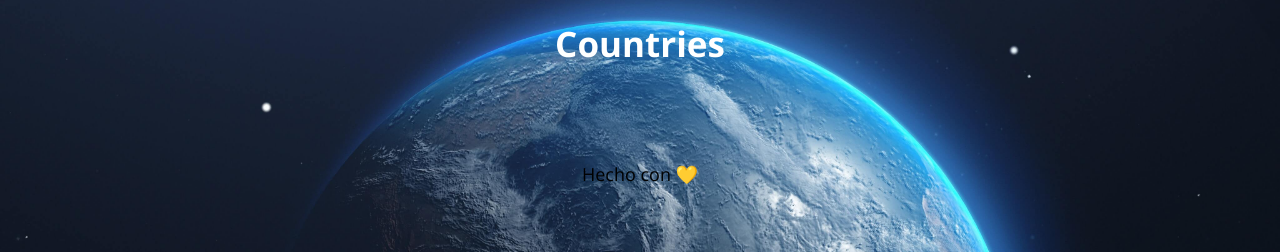
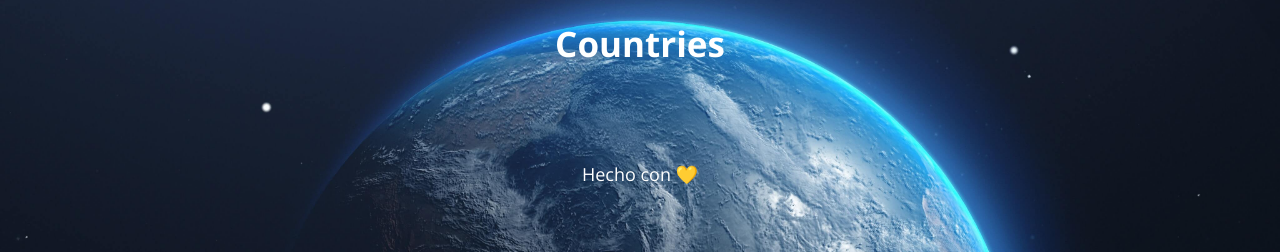
Before and after one commit to ManuMxrales/PI-Countries, a React (Create React App) app in the folder client/: page / in a window 1280 px wide. Shown: the top 252 px of the page. Built offline with nearby package versions, Linux system fonts and the light colour scheme.

Commit message:
p Tag Color

```diff
--- a/client/src/styles/Inicial.module.css
+++ b/client/src/styles/Inicial.module.css
@@ -20,3 +20,6 @@
     font-size: 2rem;
     border: 1px solid rgba(37, 119, 190, 0.6);
 }
+p{
+    color: white;
+}
```
